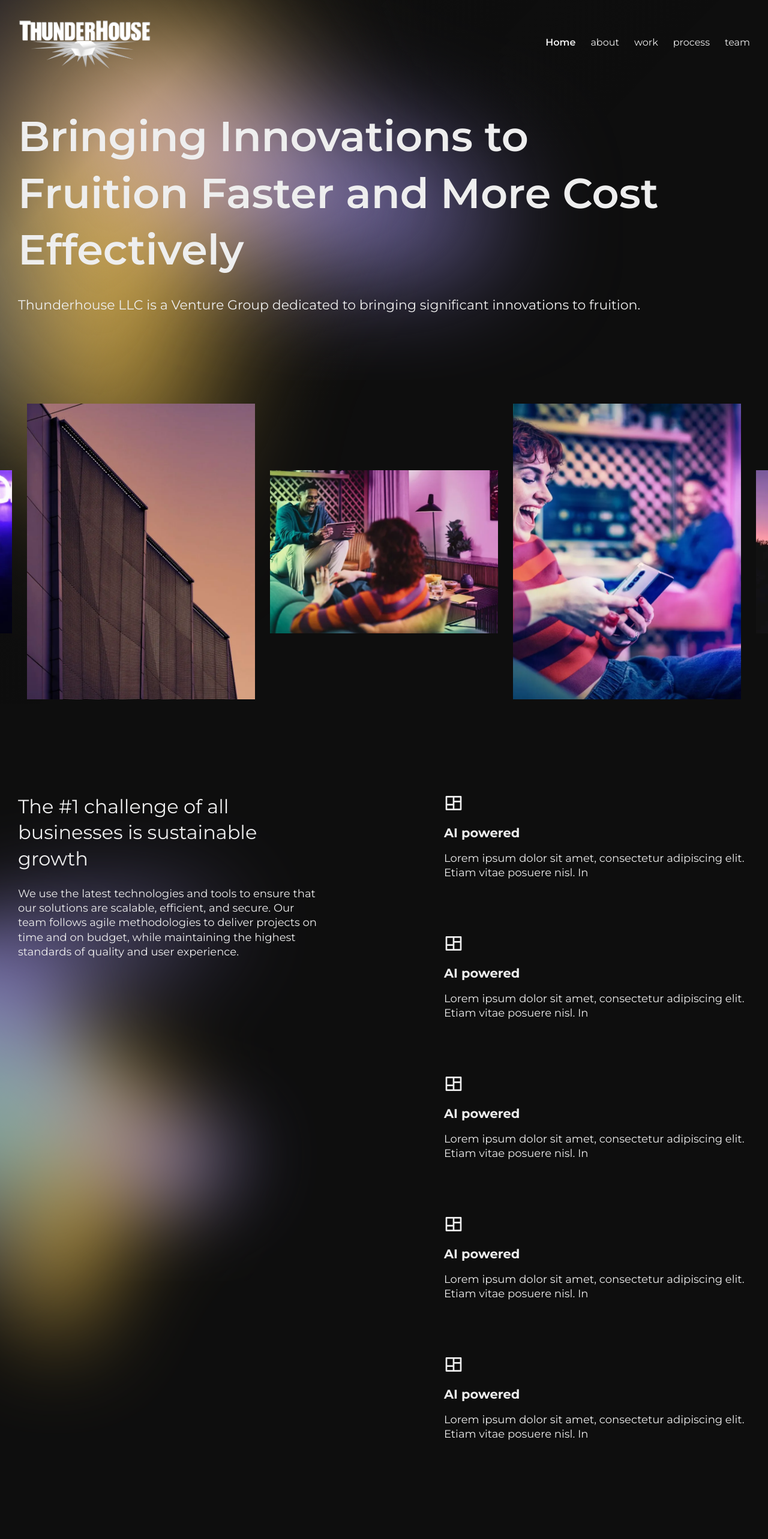
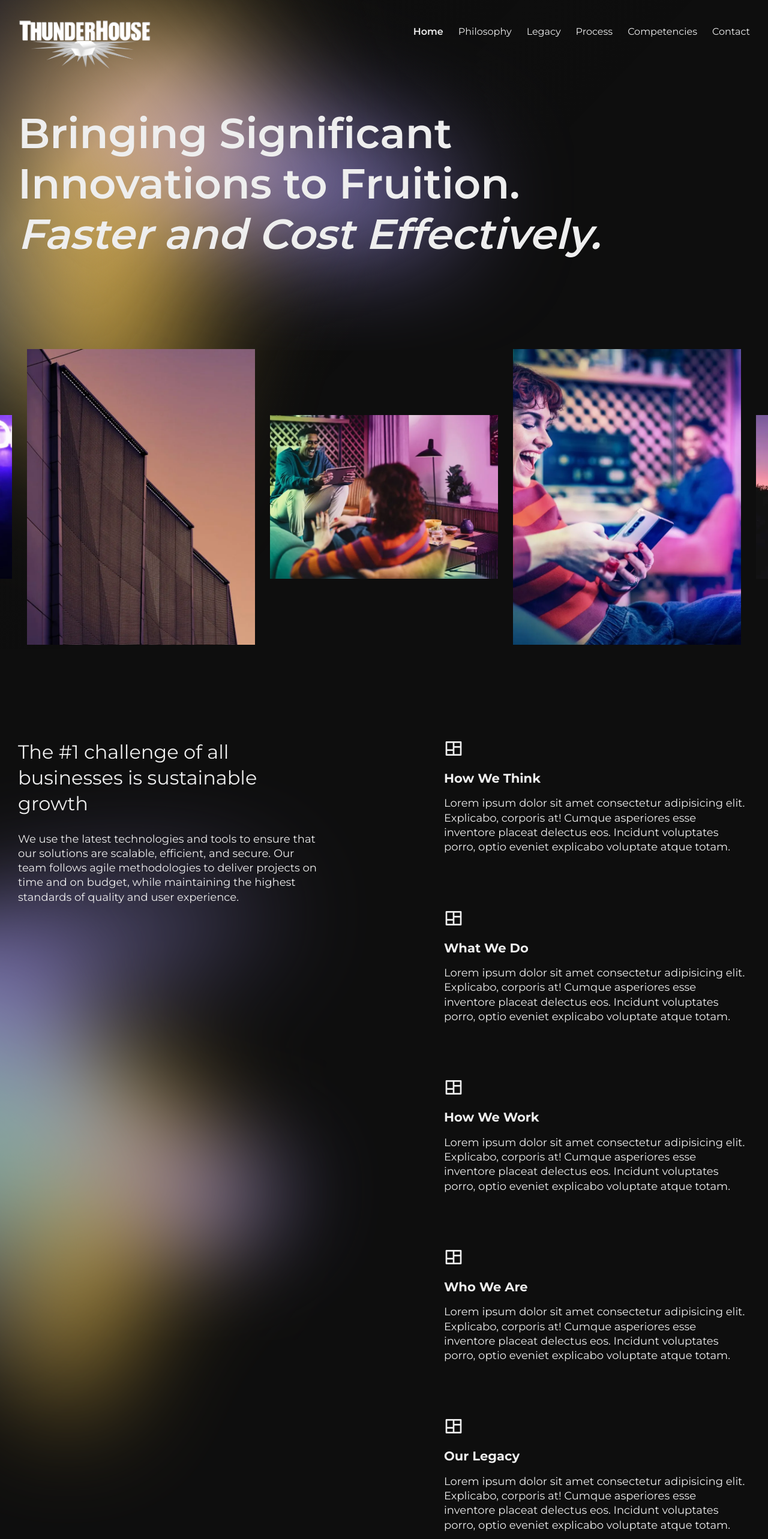
Before and after one commit to oliur-portfolio/thunderHouse, a Next.js app: page / in a window 1280 px wide. Shown: the top 2566 px of the page at 60% size. Built offline with nearby package versions, Linux system fonts and the light colour scheme.

Commit message:
fix issues

```diff
--- a/app/components/Footer.js
+++ b/app/components/Footer.js
@@ -5,7 +5,10 @@ const Footer = () => {
         <footer className="footer">
             <div className="container">
                 <div className="footer-content">
-                    <p>Copyright © ThunderHouse. All rights reserved 2023</p>
+                    <p>
+                        © {new Date().getFullYear()} ThunderHouse. All rights
+                        reserved.
+                    </p>
                 </div>
             </div>
         </footer>
--- a/app/components/Header.js
+++ b/app/components/Header.js
@@ -39,13 +39,13 @@ const Header = () => {
                             </Link>
                         </li>
                         <li>
-                            <Link href="/about" className="nav__link">
-                                about
+                            <Link href="/philosophy" className="nav__link">
+                                Philosophy
                             </Link>
                         </li>
                         <li>
-                            <Link href="/work" className="nav__link">
-                                work
+                            <Link href="/legacy" className="nav__link">
+                                Legacy
                             </Link>
                         </li>
                         <li>
@@ -54,8 +54,13 @@ const Header = () => {
                             </Link>
                         </li>
                         <li>
-                            <Link href="/team" className="nav__link">
-                                team
+                            <Link href="/competencies" className="nav__link">
+                                competencies
+                            </Link>
+                        </li>
+                        <li>
+                            <Link href="/contact" className="nav__link">
+                                contact
                             </Link>
                         </li>
                     </ul>
--- a/app/globals.css
+++ b/app/globals.css
@@ -166,14 +166,14 @@ footer {
     left: 0;
     width: 100%;
     z-index: 9999;
+    padding-top: 20px;
 }
 
 .navbar {
     position: relative;
     display: flex;
-    align-items: center;
+    align-items: flex-start;
     justify-content: space-between;
-    padding-top: 20px;
 }
 
 .nav__container {
@@ -198,12 +198,14 @@ footer {
     display: flex;
     align-items: center;
     gap: 25px;
+    margin-top: 20px;
 }
 
 .nav__link {
     font-size: 16px;
     line-height: 1.3;
     color: #eee;
+    text-transform: capitalize;
 }
 
 .nav__link--active {
@@ -215,7 +217,7 @@ footer {
     position: absolute;
     width: 20px;
     height: 20px;
-    top: 50px;
+    top: 22px;
     right: 0;
     border: 0;
     background: transparent;
@@ -309,13 +311,20 @@ footer {
 }
 
 .hero__content h1 {
-    font-size: 90px;
+    font-size: 78px;
+    line-height: 1.2;
     font-weight: 600;
     margin-bottom: 30px;
 }
 
+.hero__content h1 span {
+    display: block;
+    font-style: italic;
+}
+
 .hero__content p {
     font-size: 22px;
+    display: none;
 }
 
 .hero__images-wrapper {
@@ -464,8 +473,6 @@ footer {
 
 .footer-content {
     text-align: center;
-    border-top: 1px solid #fff;
-    padding-top: 30px;
     padding-bottom: 30px;
 }
 
@@ -584,6 +591,10 @@ footer {
     .nav__link {
         font-size: 24px;
     }
+
+    .hero__content h1 span {
+        display: inline;
+    }
 }
 
 @media (max-width: 767.98px) {
@@ -641,6 +652,7 @@ footer {
 
     .footer-content {
         padding: 20px;
+        padding-top: 0;
     }
 
     .nav__logo {
@@ -648,7 +660,7 @@ footer {
     }
 
     .navbar-toggler {
-        top: 40px;
+        top: 12px;
     }
 
     .nav__link {
--- a/app/page.js
+++ b/app/page.js
@@ -72,8 +72,8 @@ export default function Home() {
                     <div className="hero">
                         <div className="hero__content">
                             <h1>
-                                Bringing Innovations to Fruition Faster and More
-                                Cost Effectively
+                                Bringing Significant Innovations to Fruition.
+                                <span> Faster and Cost Effectively.</span>
                             </h1>
                             <p>
                                 Thunderhouse LLC is a Venture Group dedicated to
@@ -134,11 +134,14 @@ export default function Home() {
                                         src="/images/process-icon-2.svg"
                                         alt="icon"
                                     />
-                                    <h3>AI powered</h3>
+                                    <h3>How We Think</h3>
                                     <p>
-                                        Lorem ipsum dolor sit amet, consectetur
-                                        adipiscing elit. Etiam vitae posuere
-                                        nisl. In
+                                        Lorem ipsum dolor sit amet consectetur
+                                        adipisicing elit. Explicabo, corporis
+                                        at! Cumque asperiores esse inventore
+                                        placeat delectus eos. Incidunt
+                                        voluptates porro, optio eveniet
+                                        explicabo voluptate atque totam.
                                     </p>
                                 </div>
 
@@ -147,11 +150,14 @@ export default function Home() {
                                         src="/images/process-icon-2.svg"
                                         alt="icon"
                                     />
-                                    <h3>AI powered</h3>
+                                    <h3>What We Do</h3>
                                     <p>
-                                        Lorem ipsum dolor sit amet, consectetur
-                                        adipiscing elit. Etiam vitae posuere
-                                        nisl. In
+                                        Lorem ipsum dolor sit amet consectetur
+                                        adipisicing elit. Explicabo, corporis
+                                        at! Cumque asperiores esse inventore
+                                        placeat delectus eos. Incidunt
+                                        voluptates porro, optio eveniet
+                                        explicabo voluptate atque totam.
                                     </p>
                                 </div>
 
@@ -160,11 +166,14 @@ export default function Home() {
                                         src="/images/process-icon-2.svg"
                                         alt="icon"
                                     />
-                                    <h3>AI powered</h3>
+                                    <h3>How We Work</h3>
                                     <p>
-                                        Lorem ipsum dolor sit amet, consectetur
-                                        adipiscing elit. Etiam vitae posuere
-                                        nisl. In
+                                        Lorem ipsum dolor sit amet consectetur
+                                        adipisicing elit. Explicabo, corporis
+                                        at! Cumque asperiores esse inventore
+                                        placeat delectus eos. Incidunt
+                                        voluptates porro, optio eveniet
+                                        explicabo voluptate atque totam.
                                     </p>
                                 </div>
 
@@ -173,11 +182,14 @@ export default function Home() {
                                         src="/images/process-icon-2.svg"
                                         alt="icon"
                                     />
-                                    <h3>AI powered</h3>
+                                    <h3>Who We Are</h3>
                                     <p>
-                                        Lorem ipsum dolor sit amet, consectetur
-                                        adipiscing elit. Etiam vitae posuere
-                                        nisl. In
+                                        Lorem ipsum dolor sit amet consectetur
+                                        adipisicing elit. Explicabo, corporis
+                                        at! Cumque asperiores esse inventore
+                                        placeat delectus eos. Incidunt
+                                        voluptates porro, optio eveniet
+                                        explicabo voluptate atque totam.
                                     </p>
                                 </div>
 
@@ -186,11 +198,14 @@ export default function Home() {
                                         src="/images/process-icon-2.svg"
                                         alt="icon"
                                     />
-                                    <h3>AI powered</h3>
+                                    <h3>Our Legacy</h3>
                                     <p>
-                                        Lorem ipsum dolor sit amet, consectetur
-                                        adipiscing elit. Etiam vitae posuere
-                                        nisl. In
+                                        Lorem ipsum dolor sit amet consectetur
+                                        adipisicing elit. Explicabo, corporis
+                                        at! Cumque asperiores esse inventore
+                                        placeat delectus eos. Incidunt
+                                        voluptates porro, optio eveniet
+                                        explicabo voluptate atque totam.
                                     </p>
                                 </div>
                             </div>
```
